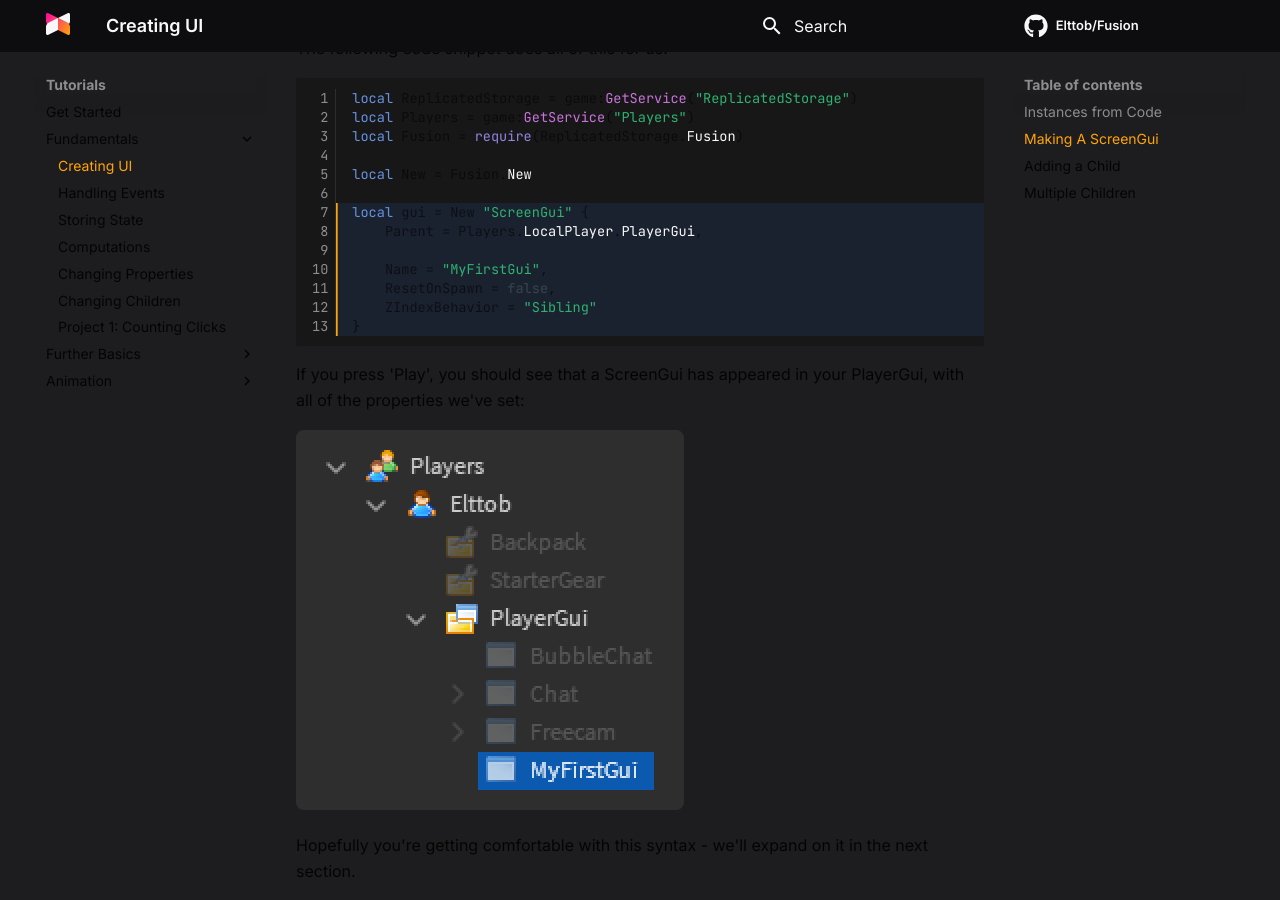
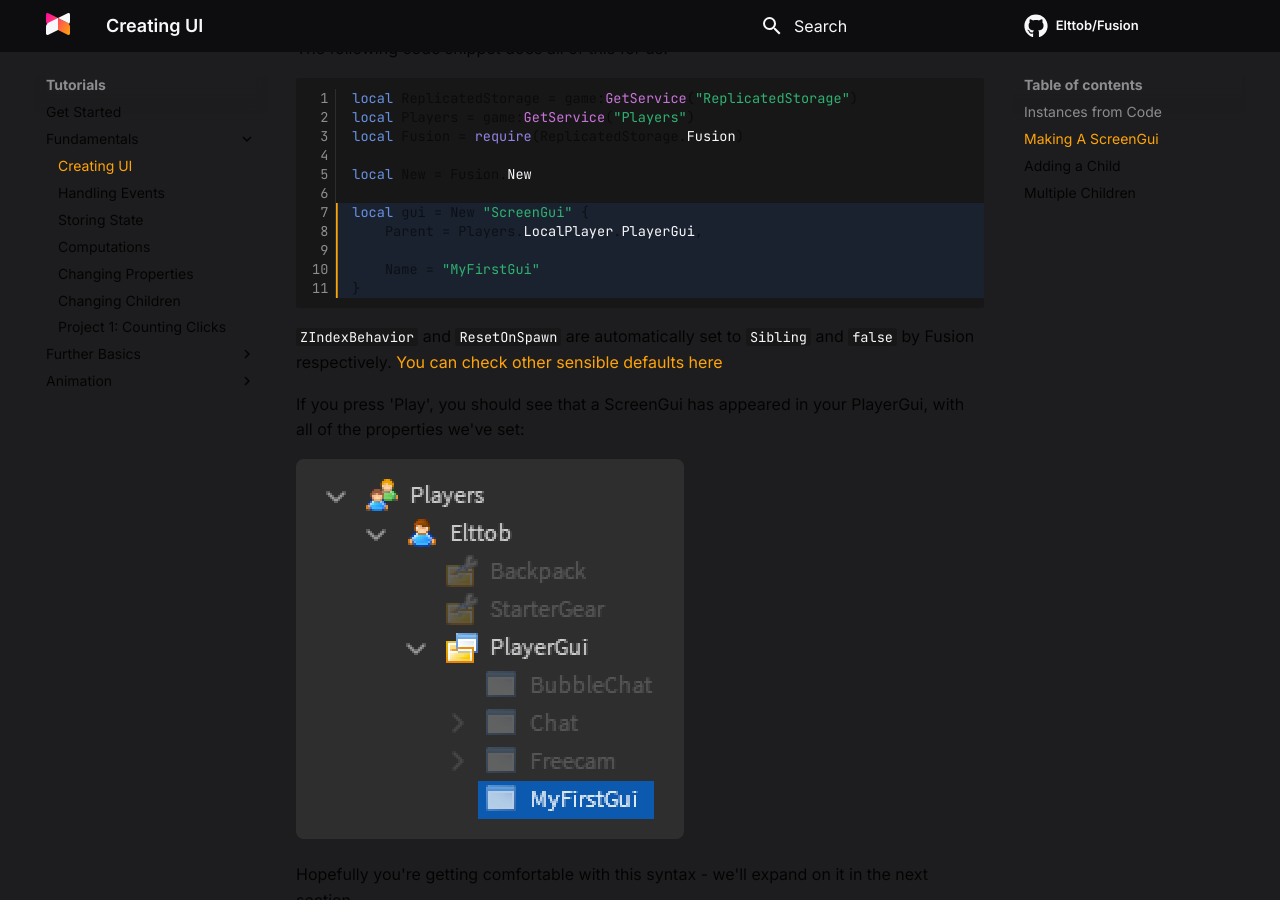
Before and after one commit to dphfox/Fusion, an MkDocs documentation site: the page built from docs/tutorials/fundamentals/creating-ui.md, in a window 1280 px wide and 900 px high, scrolled down 1917 px. Built offline with MkDocs 1.6.1 and Material for MkDocs 9.7.7, drawn with Linux system fonts in a browser that asks for light colours; comment, search, counter and statistics services are not loaded.

Commit message:
Change example code to respect sensible defaults

````diff
--- a/docs/tutorials/fundamentals/creating-ui.md
+++ b/docs/tutorials/fundamentals/creating-ui.md
@@ -89,8 +89,8 @@ Now, we can use the `New` function like we did in the snippet above. We want to
 create a ScreenGui with these properties:
 
 - a name of 'MyFirstGui'
-- `ResetOnSpawn` disabled
-- the `ZIndexBehavior` set to 'Sibling'
+- ``ResetOnSpawn`` disabled
+- the ``ZIndexBehavior`` set to 'Sibling'
 - parented to our PlayerGui
 
 ??? question "What do these properties do?"
@@ -111,11 +111,11 @@ local New = Fusion.New
 local gui = New "ScreenGui" {
 	Parent = Players.LocalPlayer.PlayerGui,
 
-	Name = "MyFirstGui",
-	ResetOnSpawn = false,
-	ZIndexBehavior = "Sibling"
+	Name = "MyFirstGui"
 }
 ```
+
+``ZIndexBehavior`` and ``ResetOnSpawn`` are automatically set to ``Sibling`` and ``false`` by Fusion respectively. [You can check other sensible defaults here](https://elttob.github.io/Fusion/api-reference/api/new/#default-properties)
 
 If you press 'Play', you should see that a ScreenGui has appeared in your
 PlayerGui, with all of the properties we've set:
````
